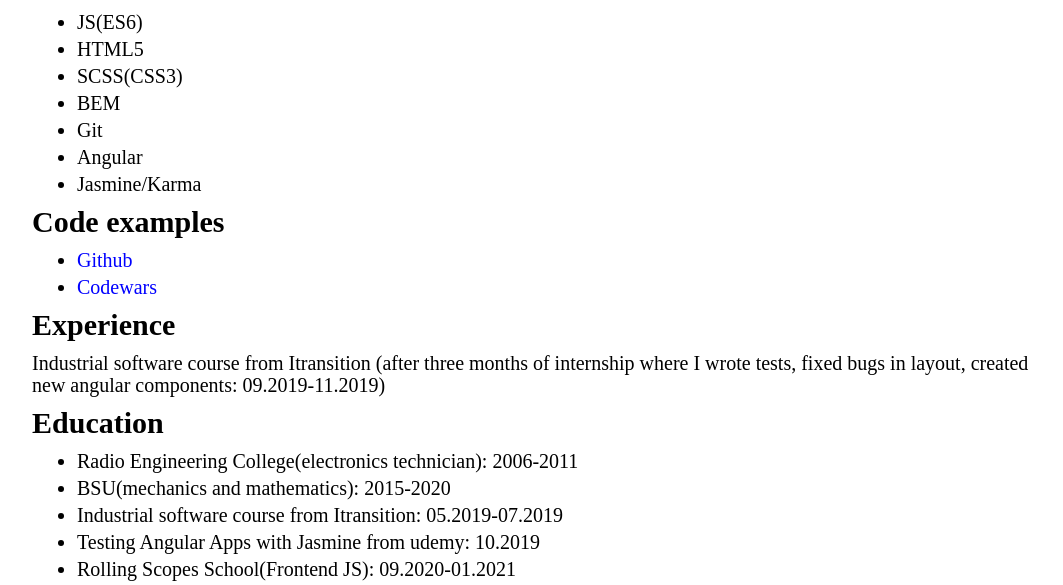
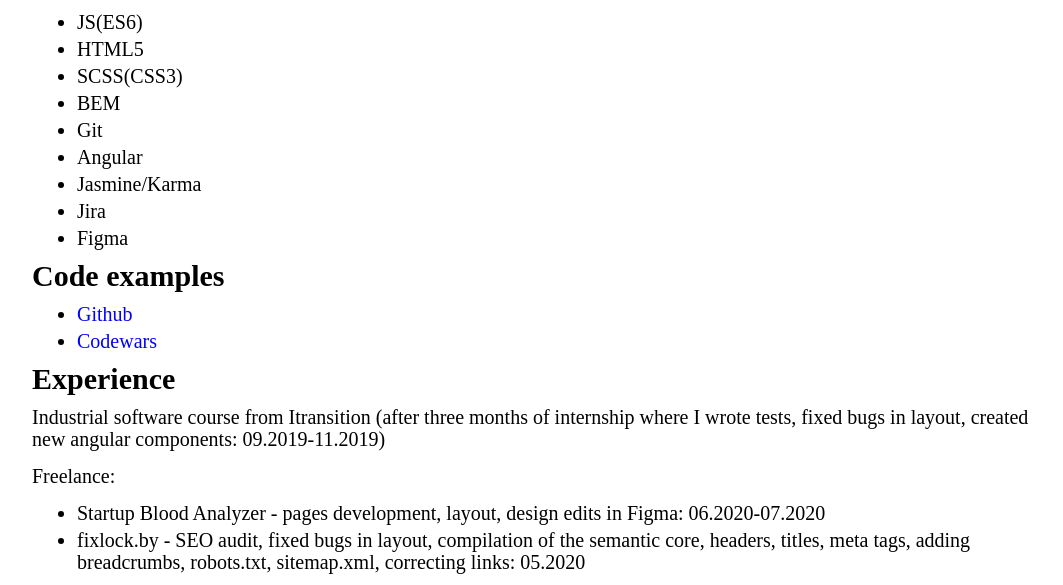
Before and after one commit to DmitryBogdan90/rsschool-cv, a plain HTML site: page index.html in a window 1280 px wide. Shown: the part 362-947 px from the top of the page, without its empty margins (108-1171 px from the left). Drawn offline with Linux system fonts and the light colour scheme.

Commit message:
feat: add freelance experience, skills

```diff
--- a/index.html
+++ b/index.html
@@ -37,6 +37,8 @@
             <li>Git</li>
             <li>Angular</li>
             <li>Jasmine/Karma</li>
+            <li>Jira</li>
+            <li>Figma</li>
         </ul>
     </section>
     <section>
@@ -51,6 +53,17 @@
         <p>
             Industrial software course from Itransition (after three months of internship where I wrote tests,
             fixed bugs in layout, created new angular components: 09.2019-11.2019)
+        </p>
+        <p>
+            Freelance:
+            <ul>
+                <li>
+                    Startup Blood Analyzer - pages development, layout, design edits in Figma: 06.2020-07.2020
+                </li>
+                <li>
+                    fixlock.by - SEO audit, fixed bugs in layout, compilation of the semantic core, headers, titles, meta tags, adding breadcrumbs, robots.txt, sitemap.xml, correcting links: 05.2020
+                </li>
+            </ul>
         </p>
     </section>
     <section>
```
